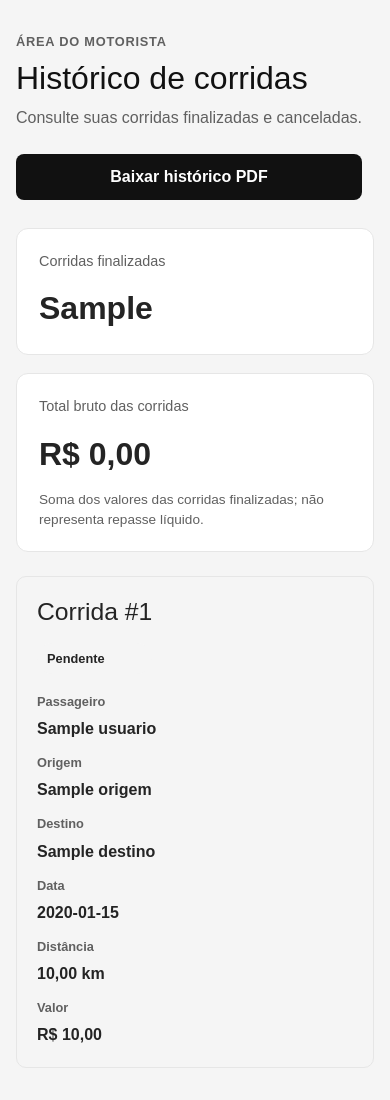
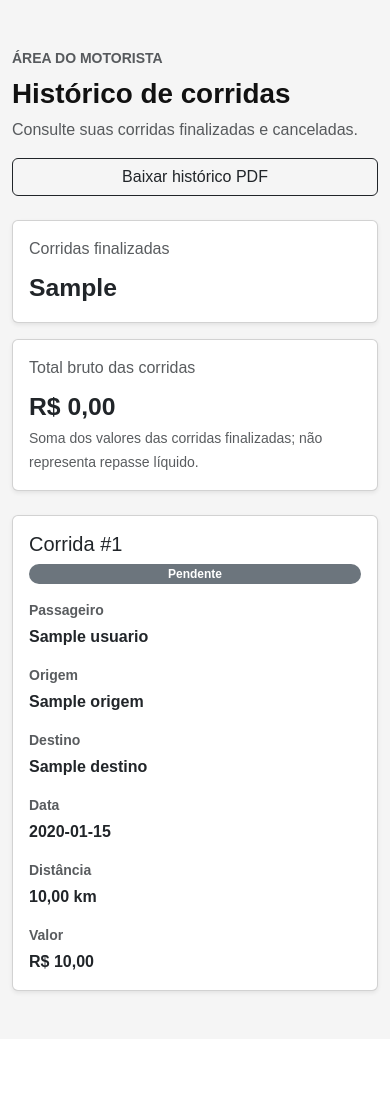
Before and after one commit to IJCC06/uber2-projeto, a Python web app: template templates/motoristas/historico_corridas.html in a window 390 px wide. Shown: the part 240-1340 px from the top of the page. After the commit the page ends 1235 px from the top, so only its background shows below. Run offline with Jinja, Linux system fonts and the light colour scheme; the template is opened without the code that fills it: most values are stand-ins (such as "Sample title", 1, 10 or a date in 2020); some libraries are stand-ins or nearby versions.

Commit message:
feat: adapta historico do motorista ao Bootstrap
Apresenta resumo e corridas em cards responsivos, preservando PDF, valores e dados opcionais.

Co-authored-by: Copilot <223556219+Copilot@users.noreply.github.com>

```diff
--- a/public/static/css/home_motorista.css
+++ b/public/static/css/home_motorista.css
@@ -299,53 +299,6 @@ h1 {
     justify-self: start;
 }
 
-.driver-history-summary {
-    display: grid;
-    grid-template-columns: repeat(2, minmax(0, 1fr));
-    gap: 18px;
-    margin-bottom: 24px;
-}
-
-.driver-history-summary .summary-card {
-    display: grid;
-    gap: 12px;
-    align-content: start;
-    padding: 22px;
-    background: var(--white);
-    border: 1px solid var(--gray-200);
-    border-radius: 12px;
-}
-
-.driver-history-summary .summary-label {
-    color: var(--gray-600);
-    font-size: 0.9rem;
-}
-
-.driver-history-summary strong {
-    font-size: 2rem;
-}
-
-.history-note {
-    color: var(--gray-600);
-    font-size: 0.85rem;
-    line-height: 1.45;
-}
-
-.driver-history-list {
-    display: grid;
-    gap: 14px;
-}
-
-.ride-status.status-finalizada {
-    background: var(--green-bg);
-    color: var(--green);
-}
-
-.ride-status.status-cancelada {
-    background: var(--red-bg);
-    color: var(--red);
-}
-
 .ratings-panel {
     margin-bottom: 24px;
 }
@@ -609,15 +562,6 @@ h1 {
     font-size: 0.85rem;
 }
 
-.ride-status {
-    padding: 6px 10px;
-    border-radius: 999px;
-    background: var(--gray-100);
-    color: var(--gray-900);
-    font-size: 0.8rem;
-    font-weight: 700;
-}
-
 .ride-details {
     display: grid;
     grid-template-columns: repeat(3, minmax(0, 1fr));
@@ -750,10 +694,6 @@ button:focus-visible {
         grid-template-columns: 1fr;
     }
 
-    .driver-history-summary {
-        grid-template-columns: 1fr;
-    }
-
     .vehicle-form .primary-action {
         width: 100%;
     }
--- a/templates/motoristas/historico_corridas.html
+++ b/templates/motoristas/historico_corridas.html
@@ -10,67 +10,81 @@
 <body>
     {% include "includes/header_motorista.html" %}
 
-    <main class="page-content">
-        <section class="welcome" aria-labelledby="history-title">
+    <main class="container-xl py-5">
+        <section class="d-flex flex-column flex-md-row align-items-md-end justify-content-between gap-3 mb-4"
+                 aria-labelledby="history-title">
             <div>
-                <p class="eyebrow">Área do motorista</p>
-                <h1 id="history-title">Histórico de corridas</h1>
-                <p>Consulte suas corridas finalizadas e canceladas.</p>
+                <p class="small text-body-secondary text-uppercase fw-semibold mb-2">Área do motorista</p>
+                <h1 class="display-6 fw-semibold mb-2" id="history-title">Histórico de corridas</h1>
+                <p class="text-body-secondary mb-0">Consulte suas corridas finalizadas e canceladas.</p>
             </div>
-            <a class="secondary-action" href="{{ url_for('motoristas.exportar_historico_pdf') }}">
+            <a class="btn btn-outline-dark" href="{{ url_for('motoristas.exportar_historico_pdf') }}">
                 Baixar histórico PDF
             </a>
         </section>
 
-        <section class="driver-history-summary" aria-label="Resumo das corridas">
-            <article class="summary-card">
-                <span class="summary-label">Corridas finalizadas</span>
-                <strong>{{ corridas_finalizadas }}</strong>
+        <section class="row g-3 mb-4" aria-label="Resumo das corridas">
+            <div class="col-12 col-md-6">
+                <article class="card h-100 shadow-sm">
+                    <div class="card-body">
+                        <span class="text-body-secondary">Corridas finalizadas</span>
+                        <strong class="d-block mt-2 fs-2">{{ corridas_finalizadas }}</strong>
+                    </div>
                 </article>
-            <article class="summary-card">
-                <span class="summary-label">Total bruto das corridas</span>
-                <strong>R$ {{ "%.2f"|format(total_recebido)|replace(".", ",") }}</strong>
-                <span class="history-note">Soma dos valores das corridas finalizadas; não representa repasse líquido.</span>
+            </div>
+            <div class="col-12 col-md-6">
+                <article class="card h-100 shadow-sm">
+                    <div class="card-body">
+                        <span class="text-body-secondary">Total bruto das corridas</span>
+                        <strong class="d-block mt-2 fs-2">R$ {{ "%.2f"|format(total_recebido)|replace(".", ",") }}</strong>
+                        <small class="text-body-secondary">Soma dos valores das corridas finalizadas; não representa repasse líquido.</small>
+                    </div>
                 </article>
+            </div>
         </section>
 
         {% if corridas %}
-            <section class="driver-history-list" aria-label="Corridas anteriores">
+            <section class="vstack gap-3" aria-label="Corridas anteriores">
                 {% for corrida in corridas %}
-                    <article class="ride-card">
-                        <div class="ride-card-header">
-                            <h2>Corrida #{{ corrida.id }}</h2>
-                            <span class="ride-status status-{{ corrida.status|lower|replace(' ', '-') }}">
+                    {% set cores_status = {
+                        "Finalizada": "text-bg-success",
+                        "Cancelada": "text-bg-danger"
+                    } %}
+                    <article class="card shadow-sm">
+                        <div class="card-body">
+                            <header class="d-flex flex-column flex-sm-row align-items-sm-center justify-content-between gap-2 mb-3">
+                                <h2 class="h5 mb-0">Corrida #{{ corrida.id }}</h2>
+                                <span class="badge rounded-pill {{ cores_status.get(corrida.status, 'text-bg-secondary') }}">
                                     {{ corrida.status }}
                                 </span>
+                            </header>
+
+                            <dl class="row g-3 mb-0">
+                                <div class="col-12 col-sm-6 col-lg-4">
+                                    <dt class="small text-body-secondary mb-1">Passageiro</dt>
+                                    <dd class="mb-0 fw-semibold">{{ corrida.usuario }}</dd>
                                 </div>
-
-                        <dl class="ride-details">
-                            <div>
-                                <dt>Passageiro</dt>
-                                <dd>{{ corrida.usuario }}</dd>
+                                <div class="col-12 col-sm-6 col-lg-4">
+                                    <dt class="small text-body-secondary mb-1">Origem</dt>
+                                    <dd class="mb-0 fw-semibold">{{ corrida.origem }}</dd>
                                 </div>
-                            <div>
-                                <dt>Origem</dt>
-                                <dd>{{ corrida.origem }}</dd>
+                                <div class="col-12 col-sm-6 col-lg-4">
+                                    <dt class="small text-body-secondary mb-1">Destino</dt>
+                                    <dd class="mb-0 fw-semibold">{{ corrida.destino }}</dd>
                                 </div>
-                            <div>
-                                <dt>Destino</dt>
-                                <dd>{{ corrida.destino }}</dd>
-                            </div>
-                            <div>
-                                <dt>Data</dt>
-                                <dd>{{ corrida.data_hora.strftime("%d/%m/%Y às %H:%M") }}</dd>
+                                <div class="col-12 col-sm-6 col-lg-4">
+                                    <dt class="small text-body-secondary mb-1">Data</dt>
+                                    <dd class="mb-0 fw-semibold">{{ corrida.data_hora.strftime("%d/%m/%Y às %H:%M") }}</dd>
                                 </div>
                                 {% if corrida.distancia_km is not none %}
-                                <div>
-                                    <dt>Distância</dt>
-                                    <dd>{{ "%.2f"|format(corrida.distancia_km)|replace(".", ",") }} km</dd>
+                                    <div class="col-12 col-sm-6 col-lg-4">
+                                        <dt class="small text-body-secondary mb-1">Distância</dt>
+                                        <dd class="mb-0 fw-semibold">{{ "%.2f"|format(corrida.distancia_km)|replace(".", ",") }} km</dd>
                                     </div>
                                 {% endif %}
-                            <div>
-                                <dt>Valor</dt>
-                                <dd>
+                                <div class="col-12 col-sm-6 col-lg-4">
+                                    <dt class="small text-body-secondary mb-1">Valor</dt>
+                                    <dd class="mb-0 fw-semibold">
                                         {% if corrida.valor is not none %}
                                             R$ {{ "%.2f"|format(corrida.valor)|replace(".", ",") }}
                                         {% else %}
@@ -79,16 +93,19 @@
                                     </dd>
                                 </div>
                             </dl>
+                        </div>
                     </article>
                 {% endfor %}
             </section>
         {% else %}
-            <section class="panel empty-state">
-                <h2>Nenhuma corrida anterior</h2>
-                <p>As corridas finalizadas ou canceladas aparecerão aqui.</p>
-                <a class="secondary-action" href="{{ url_for('motoristas.corridas_disponiveis') }}">
+            <section class="card shadow-sm" aria-labelledby="no-history-title">
+                <div class="card-body text-center py-5">
+                    <h2 id="no-history-title" class="h5">Nenhuma corrida anterior</h2>
+                    <p class="text-body-secondary">As corridas finalizadas ou canceladas aparecerão aqui.</p>
+                    <a class="btn btn-outline-dark" href="{{ url_for('motoristas.corridas_disponiveis') }}">
                         Consultar corridas disponíveis
                     </a>
+                </div>
             </section>
         {% endif %}
     </main>
```
Also changed, not shown: docs/ARQUITETURA-V2.md (+2 -1 lines), tests/test_driver_history.py (added, +66 -0 lines), README.md. Lines whose indentation alone changed are shown as unchanged.
